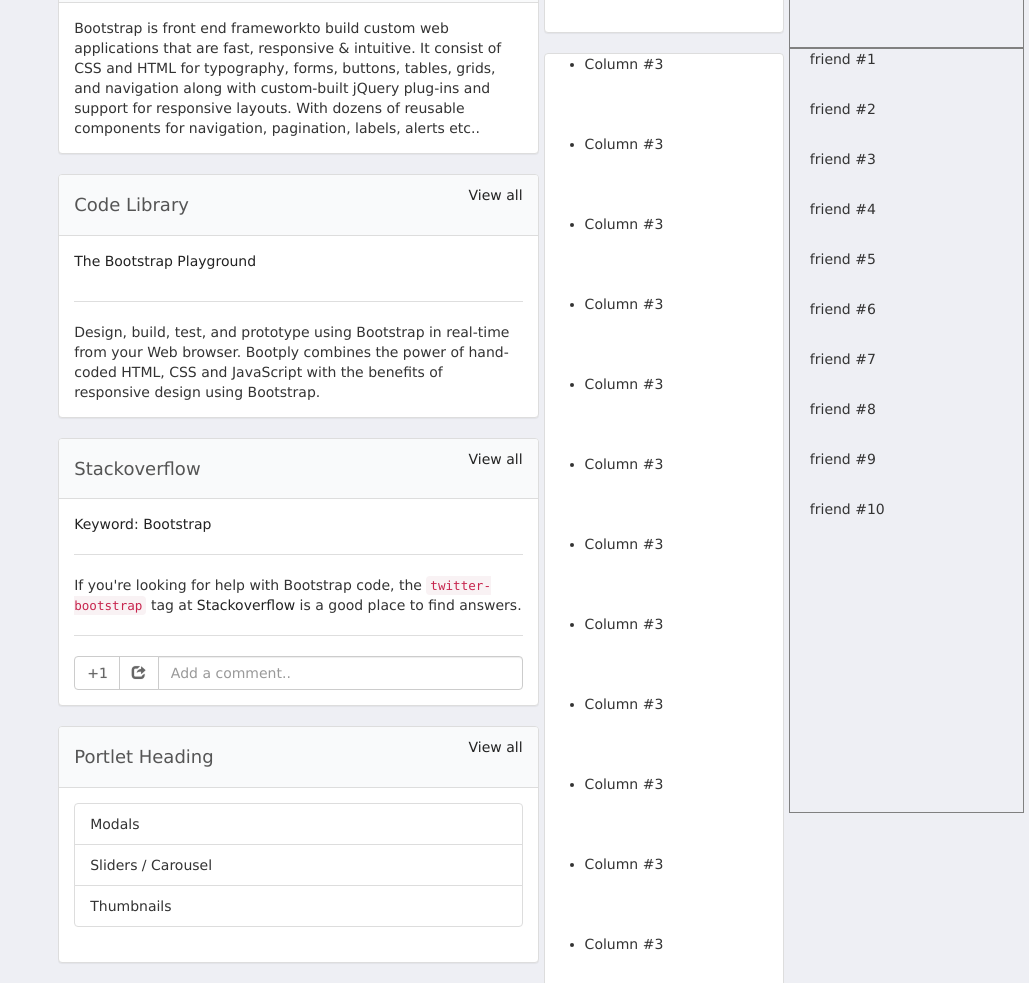
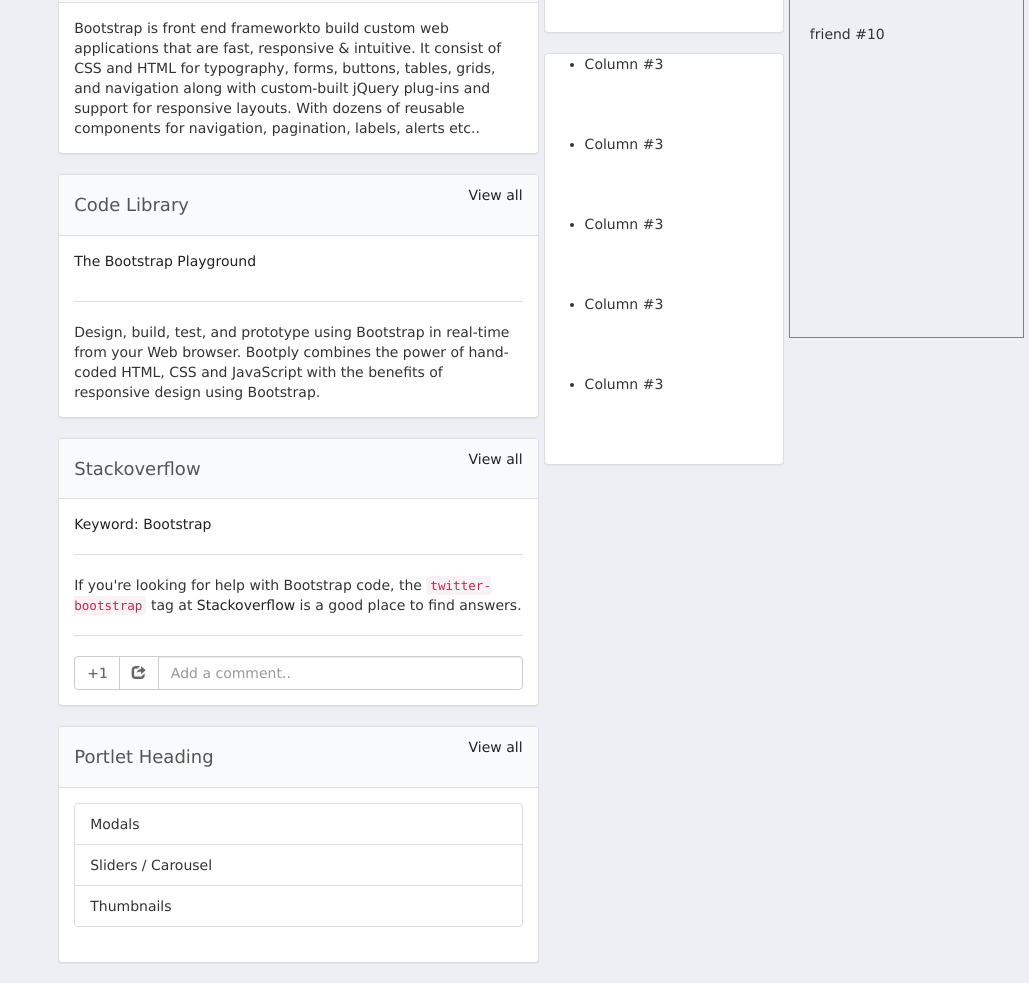
Before and after one commit to ashvini-maurya/FB-home-replica, a plain HTML site: page index.html in a window 1280 px wide and 1700 px high. Shown: the part 781-1764 px from the top of the page, without its empty margins (251-1280 px from the left). Drawn offline with nearby package versions, Linux system fonts and the light colour scheme.

```diff
--- a/css/styles.css
+++ b/css/styles.css
@@ -304,8 +304,8 @@
 
 .third-col {
   margin-right: 5px;
-  overflow-y: auto;
-}
+  overflow-y: auto
+};
 
 .fourth-col-feed {
   height: 45%;
--- a/index.html
+++ b/index.html
@@ -232,16 +232,6 @@
               <li>Column #3</li><br><br><br>
               <li>Column #3</li><br><br><br>
               <li>Column #3</li><br><br><br>
-              <li>Column #3</li><br><br><br>
-              <li>Column #3</li><br><br><br>
-              <li>Column #3</li><br><br><br>
-              <li>Column #3</li><br><br><br>
-              <li>Column #3</li><br><br><br>
-              <li>Column #3</li><br><br><br>
-              <li>Column #3</li><br><br><br>
-              <li>Column #3</li><br><br><br>
-              <li>Column #3</li><br><br><br>
-
             </ul>
 
           </div>
```
